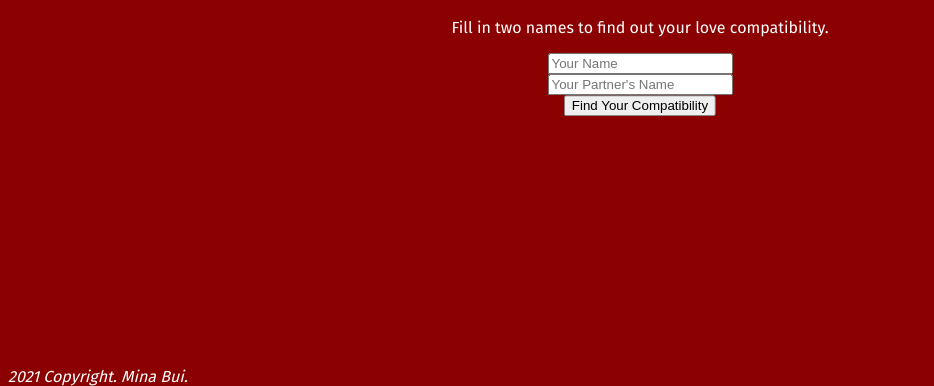
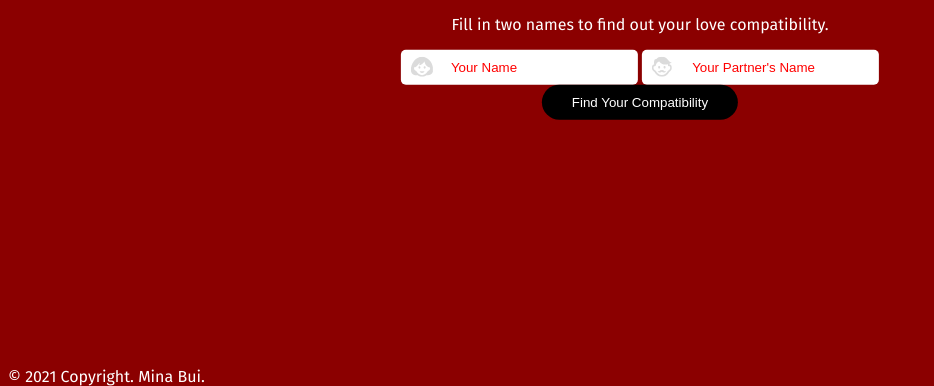
Before and after one commit to mina-bui/love-calculator, a plain HTML site: page index.html in a window 1280 px wide. Shown: the part 414-800 px from the top of the page, without its empty margins (0-934 px from the left). Drawn offline with Linux system fonts and the light colour scheme.

Commit message:
SVGs in input

```diff
--- a/index.html
+++ b/index.html
@@ -34,12 +34,27 @@
 
         <!-- User Input Form -->
         <form>
+
+            <!-- Woman Icon (source: https://iconmonstr.com/generation-12-svg/ )-->
+            <svg xmlns="http://www.w3.org/2000/svg" width="28" height="25" viewBox="0 0 28 25">
+                <path
+                    d="M18.5 13.5c0 .828-.56 1.5-1.25 1.5s-1.25-.672-1.25-1.5.56-1.5 1.25-1.5 1.25.672 1.25 1.5zm-6.5 0c0-.828-.56-1.5-1.25-1.5s-1.25.672-1.25 1.5.56 1.5 1.25 1.5 1.25-.672 1.25-1.5zm2 6.854c2.235 0 3-2.354 3-2.354h-6s.847 2.354 3 2.354zm14-3.771c0 5.068-4.115 7.287-8.627 6.481-1.657 1.254-3.476 1.936-5.373 1.936s-3.717-.682-5.374-1.935c-4.511.805-8.626-1.413-8.626-6.482 0-7.998 5.641-16.583 14-16.583s14 8.585 14 16.583zm-6.669 1.252c.122-.202.313-.354.536-.43 1.565-.53 2.133-2.172 2.133-3.146 0-.28-.024-.528-.059-.757-4.181-.021-6.936-5.186-6.823-7.955-1.435 2.322-4.245 5.109-6.993 5.109.781-1.266.766-2.203.625-3.28-.633 1.267-3.118 5.292-6.633 5.85-.072.293-.117.632-.117 1.033 0 .975.568 2.617 2.133 3.146.224.076.414.228.536.43 2.011 3.331 4.614 5.165 7.331 5.165 2.716 0 5.32-1.834 7.331-5.165z" />
+            </svg>
             <!-- Your Name -->
-            <input type="text" id="name-one" name="name-one" placeholder="Your Name"><br />
+            <input type="text" id="name-one" name="name-one" placeholder="Your Name">
+
+
+            <!-- Man Icon (source: https://iconmonstr.com/generation-9-svg/ )-->
+            <svg xmlns="http://www.w3.org/2000/svg" width="24" height="24" viewBox="0 0 24 24">
+                <path
+                    d="M16.5 12.5c0 .828-.56 1.5-1.25 1.5s-1.25-.672-1.25-1.5.56-1.5 1.25-1.5 1.25.672 1.25 1.5zm-7.75-1.5c-.69 0-1.25.672-1.25 1.5s.56 1.5 1.25 1.5 1.25-.672 1.25-1.5-.56-1.5-1.25-1.5zm3.25 5.357c-2.375-1.454-1.689 2.095-5 .639.5 2.012 3.506 2.353 5 1.141 1.494 1.212 4.5.871 5-1.141-3.311 1.457-2.625-2.092-5-.639zm12-3.044c0 1.765-.985 3.991-3.139 4.906-2.05 3.274-4.975 5.781-8.861 5.781-3.749 0-6.858-2.582-8.862-5.781-2.153-.916-3.138-3.142-3.138-4.906 0-1.995.811-3.774 2.683-3.959l.03-.028.003-.02c-.25-1.945-.338-4.92.719-6.047.568-.605 1.217-.839 2.047-.565 1.294-1.765 3.454-2.694 6.372-2.694 4.646 0 6.552 2.417 8.177 4.46.893 1.123 1.969 2.248 3.969 2.186-.809.758-1.779 1.354-2.832 1.795.051.301.093.604.122.907 1.85.165 2.71 1.905 2.71 3.965zm-2.58-1.866c-.235-.153-.53-.116-.671-.053-.66.293-1.406-.192-1.406-.914 0-.479-.035-.957-.1-1.43-4.099.928-8.743-.231-10.368-3.467-2.375.375-3.85 2.356-4.229 5.021h-.004c-.087.683-.785 1.059-1.39.79-.141-.062-.436-.1-.672.053-1 .651-.893 4.184 1.554 5.012.224.076.413.228.535.43 1.708 2.829 4.015 5.111 7.331 5.111 3.318 0 5.624-2.284 7.331-5.111.123-.202.313-.354.536-.43 2.448-.829 2.553-4.364 1.553-5.012z" />
+            </svg>
             <!-- Partner's Name -->
             <input type="text" id="name-two" name="name-two" placeholder="Your Partner's Name"><br />
+
             <!-- Submit Button -->
-            <input type="submit" value="Find Your Compatibility">
+            <input type="submit" value="Find Your Compatibility" class="submit">
+
         </form>
 
     </div>
@@ -51,7 +66,7 @@
 
 <!-- Footer -->
 <footer>
-    <address>2021 Copyright. Mina Bui.</address>
+    &copy; 2021 Copyright. Mina Bui.
 </footer>
 
 </html>
--- a/style.css
+++ b/style.css
@@ -53,3 +53,47 @@ footer {
     transform: translate(-50%, -50%);
     text-align: center;
 }
+.main-container svg {
+    /* positioning */
+    position: absolute;
+    margin-left: 10px;
+    margin-top: 7px;
+    /* sizing */
+    width: auto;
+    height: 20px;
+    /* fill */
+    fill: lightgrey;
+    opacity: 0.8;
+
+}
+
+input {
+    padding: 10px 10px 10px 50px;
+    border: none;
+    border-radius: 5px;
+}
+input::placeholder { /* Chrome, Firefox, Opera, Safari 10.1+ */
+  color: red;
+  opacity: 1; /* Firefox */
+}
+
+input:-ms-input-placeholder { /* Internet Explorer 10-11 */
+  color: red;
+}
+
+input::-ms-input-placeholder { /* Microsoft Edge */
+  color: red;
+}
+
+input.submit {
+    padding: 10px 30px;
+    border: none;
+    border-radius: 25px;
+    background-color: black;
+    color: white;
+}
+input.submit:hover {
+    background-color: grey;
+    color: white;
+    transition-duration: 0.4s;
+}
```
